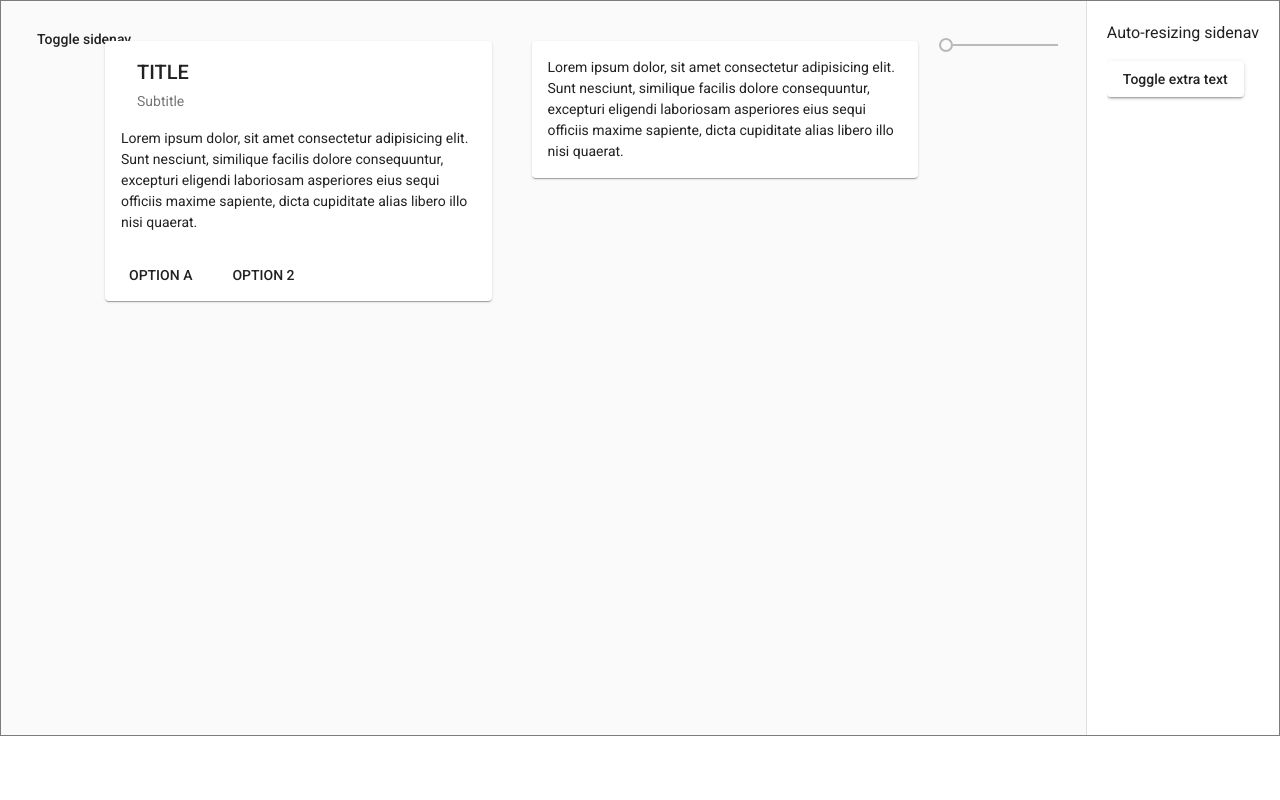
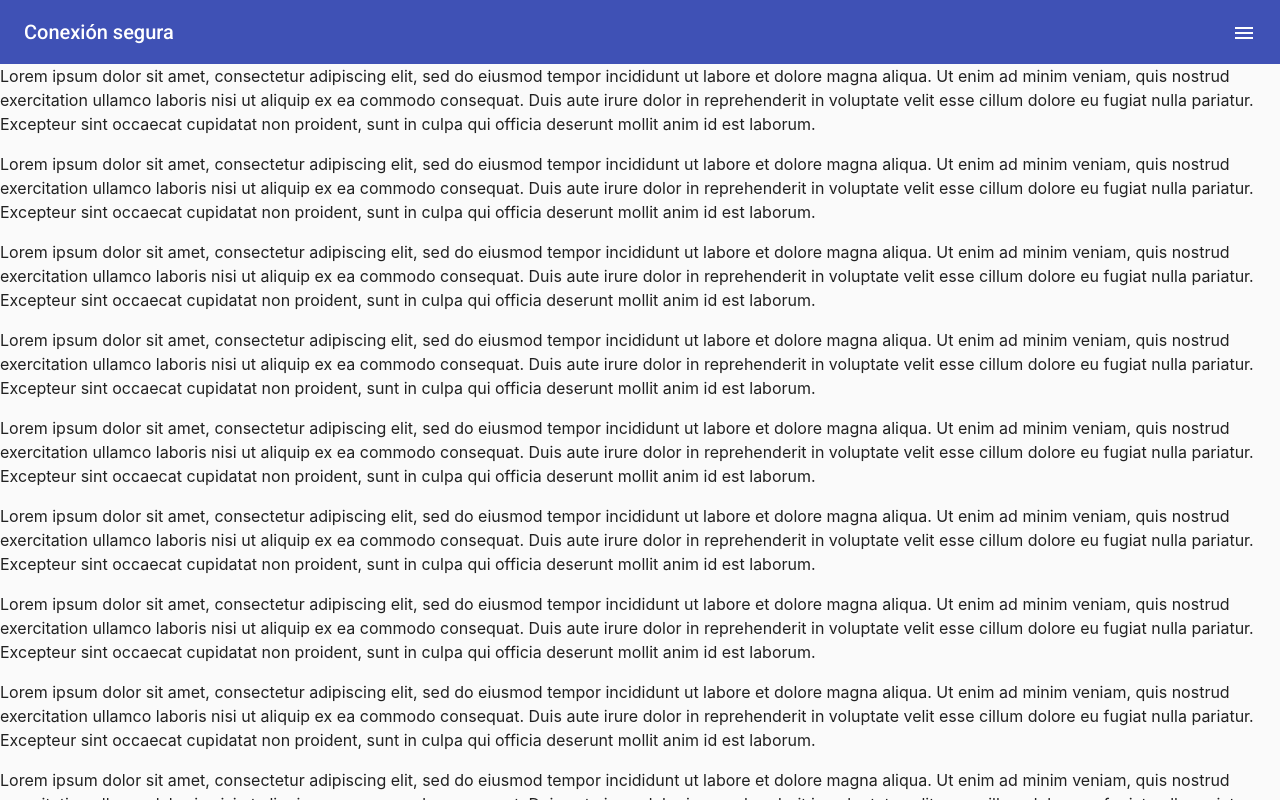
Before and after one commit to Telefonica/niji-dashboard-angular, an Angular app: page / in a window 1280 px wide. Built offline with nearby package versions, Linux system fonts and the light colour scheme; what ngx-swiper-wrapper would draw is missing.

Commit message:
Added menu with tree option

```diff
--- a/src/app/app.component.html
+++ b/src/app/app.component.html
@@ -10,4 +10,6 @@
 </swiper> -->
 
 
-<sidenav-autosize-example></sidenav-autosize-example>
+<!-- <sidenav-autosize-example></sidenav-autosize-example> -->
+
+<main-layout></main-layout>
--- /dev/null
+++ b/src/app/main-layout/main-layout.component.css
@@ -0,0 +1,31 @@
+.example-container {
+  display: flex;
+  flex-direction: column;
+  position: absolute;
+  top: 0;
+  bottom: 0;
+  left: 0;
+  right: 0;
+}
+
+.example-is-mobile .example-toolbar {
+  position: fixed;
+  /* Make sure the toolbar will stay on top of the content as it scrolls past. */
+  z-index: 2;
+}
+
+h1.example-app-name {
+  margin-left: 8px;
+}
+
+.example-sidenav-container {
+  /* When the sidenav is not fixed, stretch the sidenav container to fill the available space. This
+     causes `<mat-sidenav-content>` to act as our scrolling element for desktop layouts. */
+  flex: 1;
+}
+
+.example-is-mobile .example-sidenav-container {
+  /* When the sidenav is fixed, don't constrain the height of the sidenav container. This allows the
+     `<body>` to be our scrolling element for mobile layouts. */
+  flex: 1 0 auto;
+}
--- /dev/null
+++ b/src/app/main-layout/main-layout.component.html
@@ -0,0 +1,21 @@
+<div class="example-container" [class.example-is-mobile]="mobileQuery.matches">
+    <mat-toolbar color="primary" class="example-toolbar">
+      <h1 class="example-app-name">Conexión segura</h1>
+      <button mat-icon-button class="ml-auto" (click)="snav.toggle()"><mat-icon>menu</mat-icon></button>
+    </mat-toolbar>
+
+    <mat-sidenav-container class="example-sidenav-container"
+                           [style.marginTop.px]="mobileQuery.matches ? 56 : 0">
+                           <mat-sidenav #snav [mode]="mobileQuery.matches ? 'over' : 'side'"
+                           [fixedInViewport]="mobileQuery.matches" fixedTopGap="56">
+                           <app-main-menu></app-main-menu>
+                           <mat-nav-list>
+          <a mat-list-item routerLink="." *ngFor="let nav of fillerNav">{{nav}}</a>
+        </mat-nav-list>
+      </mat-sidenav>
+
+      <mat-sidenav-content>
+        <p *ngFor="let content of fillerContent">{{content}}</p>
+      </mat-sidenav-content>
+    </mat-sidenav-container>
+  </div>
--- /dev/null
+++ b/src/app/main-layout/main-layout.component.ts
@@ -0,0 +1,33 @@
+import {MediaMatcher} from '@angular/cdk/layout';
+import {ChangeDetectorRef, Component, OnDestroy} from '@angular/core';
+
+@Component({
+  selector: 'main-layout',
+  templateUrl: 'main-layout.component.html',
+  styleUrls: ['main-layout.component.css'],
+})
+export class MainLayoutComponent implements OnDestroy {
+  mobileQuery: MediaQueryList;
+
+  fillerNav = Array.from({length: 50}, (_, i) => `Nav Item ${i + 1}`);
+
+  fillerContent = Array.from({length: 50}, () =>
+      `Lorem ipsum dolor sit amet, consectetur adipiscing elit, sed do eiusmod tempor incididunt ut
+       labore et dolore magna aliqua. Ut enim ad minim veniam, quis nostrud exercitation ullamco
+       laboris nisi ut aliquip ex ea commodo consequat. Duis aute irure dolor in reprehenderit in
+       voluptate velit esse cillum dolore eu fugiat nulla pariatur. Excepteur sint occaecat
+       cupidatat non proident, sunt in culpa qui officia deserunt mollit anim id est laborum.`);
+
+  private _mobileQueryListener: () => void;
+
+  constructor(changeDetectorRef: ChangeDetectorRef, media: MediaMatcher) {
+    this.mobileQuery = media.matchMedia('(max-width: 600px)');
+    this._mobileQueryListener = () => changeDetectorRef.detectChanges();
+    this.mobileQuery.addListener(this._mobileQueryListener);
+  }
+
+  ngOnDestroy(): void {
+    this.mobileQuery.removeListener(this._mobileQueryListener);
+  }
+
+}
--- /dev/null
+++ b/src/app/main-menu/main-menu.component.html
@@ -0,0 +1,18 @@
+<mat-tree [dataSource]="dataSource" [treeControl]="treeControl">
+    <!-- This is the tree node template for leaf nodes -->
+    <mat-tree-node *matTreeNodeDef="let node" matTreeNodePadding>
+      <!-- use a disabled button to provide padding for tree leaf -->
+      <button mat-icon-button disabled></button>
+      {{node.name}}
+    </mat-tree-node>
+    <!-- This is the tree node template for expandable nodes -->
+    <mat-tree-node *matTreeNodeDef="let node;when: hasChild" matTreeNodePadding>
+      <button mat-button matTreeNodeToggle
+              [attr.aria-label]="'toggle ' + node.name">
+              {{node.name}}
+        <mat-icon class="mat-icon-rtl-mirror">
+          {{treeControl.isExpanded(node) ? 'expand_less' : 'expand_more'}}
+        </mat-icon>
+      </button>
+    </mat-tree-node>
+  </mat-tree>
--- /dev/null
+++ b/src/app/main-menu/main-menu.component.ts
@@ -0,0 +1,77 @@
+import {FlatTreeControl} from '@angular/cdk/tree';
+import {Component} from '@angular/core';
+import {MatTreeFlatDataSource, MatTreeFlattener} from '@angular/material/tree';
+
+/**
+ * Food data with nested structure.
+ * Each node has a name and an optiona list of children.
+ */
+interface FoodNode {
+  name: string;
+  children?: FoodNode[];
+}
+
+const TREE_DATA: FoodNode[] = [
+  {
+    name: 'menu 1',
+    children: [
+      {name: 'option 1'},
+      {name: 'option 2'},
+      {name: 'option 3'},
+    ]
+  },   {
+    name: 'menu 1',
+    children: [
+      {name: 'option 1'},
+      {name: 'option 2'},
+      {name: 'option 3'},
+    ]
+  },
+  {
+    name: 'menu 1',
+    children: [
+      {name: 'option 1'},
+      {name: 'option 2'},
+      {name: 'option 3'},
+    ]
+  },
+];
+
+/** Flat node with expandable and level information */
+interface ExampleFlatNode {
+  expandable: boolean;
+  name: string;
+  level: number;
+}
+
+/**
+ * @title Tree with flat nodes
+ */
+@Component({
+  selector: 'app-main-menu',
+  templateUrl: 'main-menu.component.html',
+  styleUrls: ['main-menu.component.css'],
+})
+export class MainMenuComponent {
+  private _transformer = (node: FoodNode, level: number) => {
+    return {
+      expandable: !!node.children && node.children.length > 0,
+      name: node.name,
+      level: level,
+    };
+  }
+
+  treeControl = new FlatTreeControl<ExampleFlatNode>(
+      node => node.level, node => node.expandable);
+
+  treeFlattener = new MatTreeFlattener(
+      this._transformer, node => node.level, node => node.expandable, node => node.children);
+
+  dataSource = new MatTreeFlatDataSource(this.treeControl, this.treeFlattener);
+
+  constructor() {
+    this.dataSource.data = TREE_DATA;
+  }
+
+  hasChild = (_: number, node: ExampleFlatNode) => node.expandable;
+}
--- a/src/styles.scss
+++ b/src/styles.scss
@@ -11,20 +11,20 @@
 
 /* You can add global styles to this file, and also import other style files */
 
-html, body { height: 100%; }
-body { margin: 0; font-family: Roboto, "Helvetica Neue", sans-serif; }
-.example-container {
-  width: 100%;
-  height: 100%;
-  margin: 10px;
-  border: 1px solid #555;
-}
-.example-card {
-  max-width: 400px;
-  margin: 20px;
-}
+// html, body { height: 100%; }
+// body { margin: 0; font-family: Roboto, "Helvetica Neue", sans-serif; }
+// .example-container {
+//   width: 100%;
+//   height: 100%;
+//   margin: 10px;
+//   border: 1px solid #555;
+// }
+// .example-card {
+//   max-width: 400px;
+//   margin: 20px;
+// }
 
-.example-header-image {
-  background-image: url('https://material.angular.io/assets/img/examples/shiba1.jpg');
-  background-size: cover;
-}
+// .example-header-image {
+//   background-image: url('https://material.angular.io/assets/img/examples/shiba1.jpg');
+//   background-size: cover;
+// }
```
Also changed, not shown: src/app/app.module.ts (+9 -2 lines), src/app/main-menu/main-menu.component.css (added), 2 other files (tests, documents, lock files or other folders).
